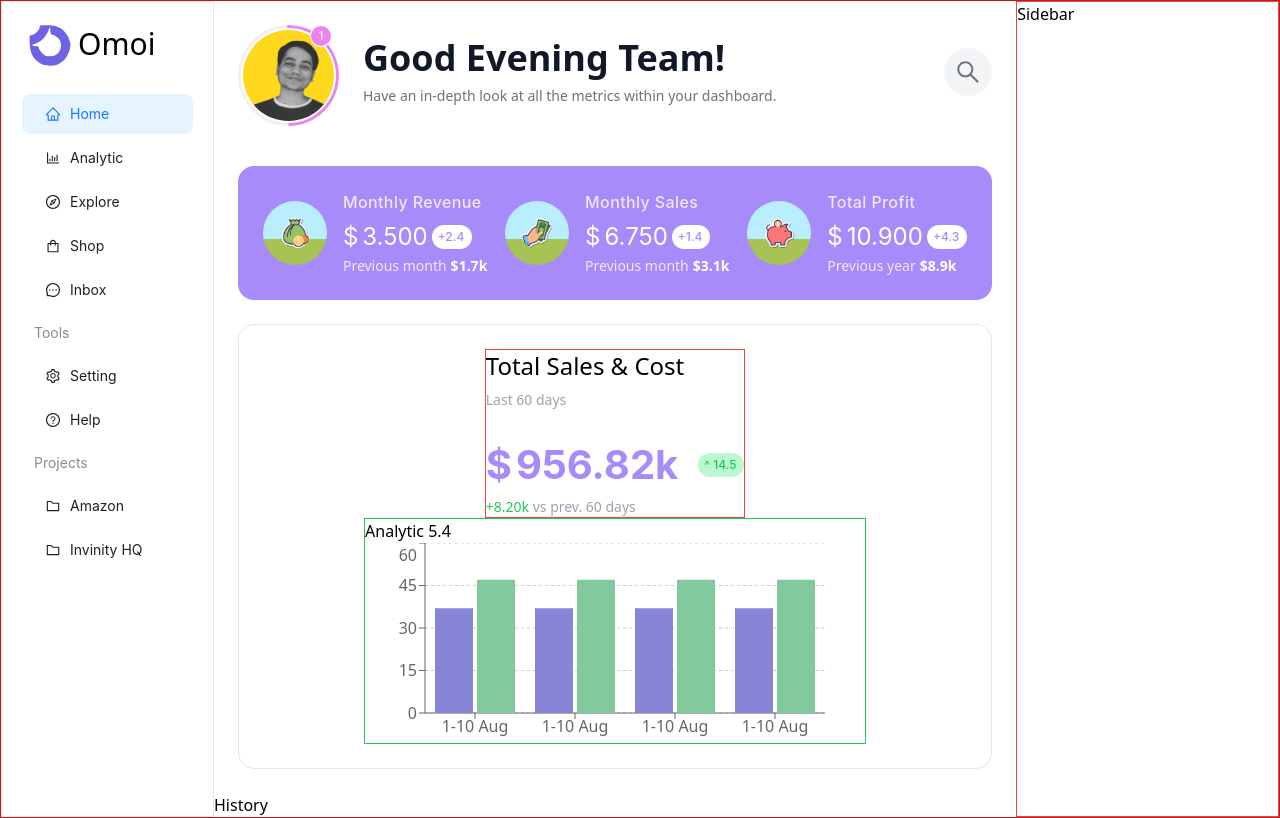
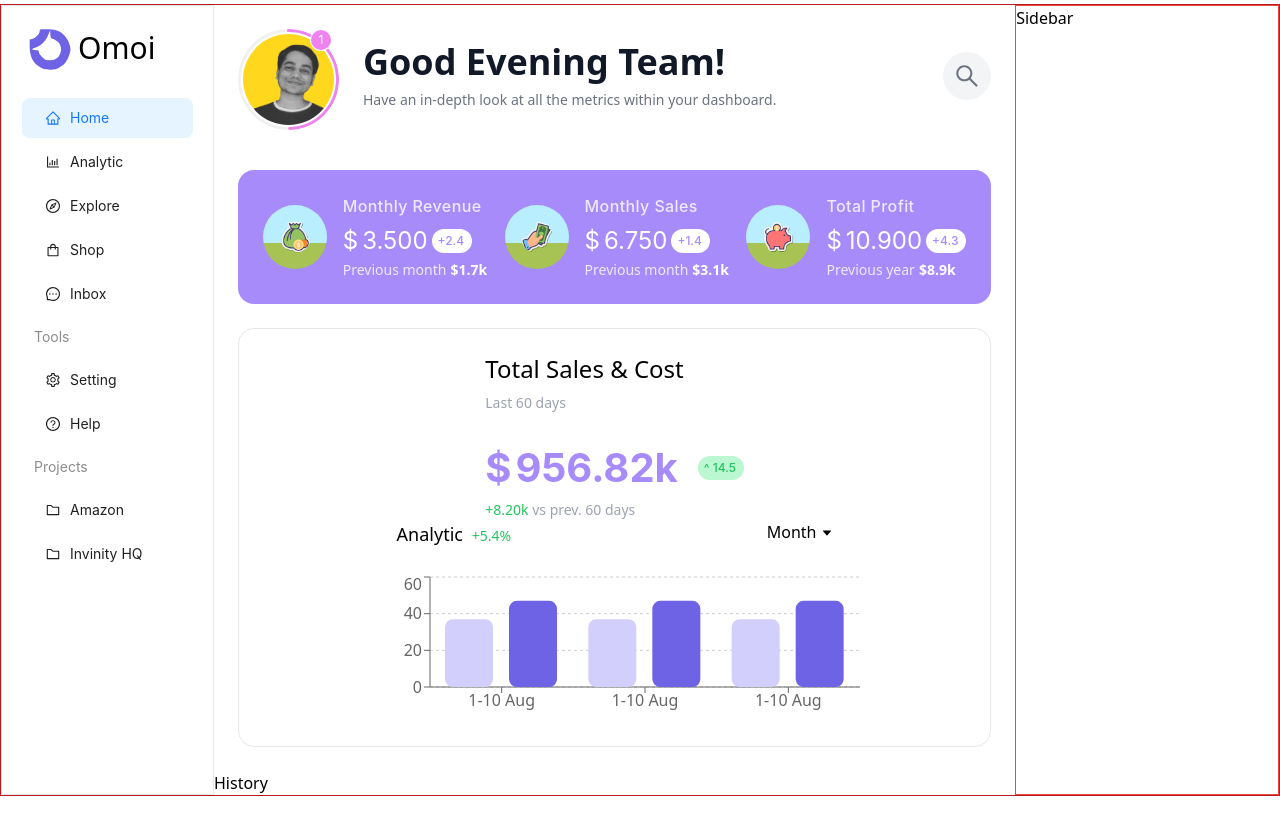
Before and after one commit to abhi-j0407/raftlabs-dashboard, a React (Vite) app: page / in a window 1280 px wide. Built offline with nearby package versions, Linux system fonts and the light colour scheme.

Commit message:
Graph section added

```diff
--- a/src/components/Main/Sales.jsx
+++ b/src/components/Main/Sales.jsx
@@ -1,20 +1,23 @@
-import { Statistic } from "antd";
-import {
-  BarChart,
-  Bar,
-  XAxis,
-  YAxis,
-  CartesianGrid,
-  Tooltip,
-} from "recharts";
+import { Dropdown, Menu, Statistic } from "antd";
+import { BarChart, Bar, XAxis, YAxis, CartesianGrid, Tooltip } from "recharts";
 import { sales } from "../../constants";
+import { useState } from "react";
+import { CaretDownOutlined } from "@ant-design/icons";
 
 const foo = 14.5;
 
 const Sales = () => {
+  const [month, setMonth] = useState(Object.keys(sales)[0]);
+
+  const items = Object.keys(sales).map((item) => ({
+    label: <p className=" capitalize">{item}</p>,
+    key: item,
+    onClick: (e) => setMonth(e.key),
+  }));
+
   return (
     <section className="m-6 flex flex-wrap justify-around rounded-2xl border border-gray-200 p-6 px-[2%] md:gap-x-2 md:gap-y-4 sm:gap-4">
-      <div className=" flex flex-col justify-between gap-6 border border-red-500">
+      <div className=" flex flex-col justify-between gap-6">
         <div className="flex flex-col gap-2">
           <h5 className=" text-2xl font-medium">Total Sales & Cost</h5>
           <p className=" text-sm text-gray-400">Last 60 days</p>
@@ -43,24 +46,42 @@ const Sales = () => {
           </p>
         </div>
       </div>
-      <div className="border border-green-500" id="container">
-        <div>
-          <h6>Analytic <span>{sales["august"].change}</span></h6>
+      <div className="grid gap-6" id="container">
+        <div className=" flex justify-between px-8">
+          <h6 className=" text-lg font-medium">
+            Analytic{" "}
+            <span
+              className={`${
+                sales[month].change > 0 ? "text-green-500" : "text-red-500"
+              } ml-1 text-sm`}
+            >
+              {sales[month].change > 0 ? "+" : "-"}
+              {sales[month].change}%
+            </span>
+          </h6>
+          <Dropdown
+            menu={{
+              items,
+            }}
+            trigger={["click"]}
+          >
+            <a className=" font-medium">
+              Month <CaretDownOutlined className=" text-xs" />
+            </a>
+          </Dropdown>
         </div>
         <BarChart
           width={500}
-          height={200}
-          data={sales["august"].stats}
-          margin={{
-            right: 40
-          }}
+          height={150}
+          data={sales[month].stats}
+          barGap={16}
         >
           <CartesianGrid strokeDasharray="3 3" vertical={false} />
           <XAxis dataKey="period" />
-          <YAxis />
-          <Tooltip />
-          <Bar dataKey="costs" fill="#8884d8" tooltip/>
-          <Bar dataKey="sales" fill="#82ca9d" />
+          <YAxis tickCount={4} />
+          <Tooltip shared={false} />
+          <Bar dataKey="costs" fill="#D3CFFC" tooltip radius={8} barSize={48} />
+          <Bar dataKey="sales" fill="#6E62E5" radius={8} barSize={48} />
         </BarChart>
       </div>
     </section>
--- a/src/constants/index.jsx
+++ b/src/constants/index.jsx
@@ -103,9 +103,22 @@ export const sales = {
         period: '1-10 Aug',
         costs: 37,
         sales: 47
+      }],
+    change: 5.4
+  },
+  september: {
+    stats: [{
+      period: '1-10 sept',
+      costs: 37,
+      sales: 47
+    },
+    {
+      period: '1-10 sept',
+      costs: 37,
+      sales: 47
       },
       {
-        period: '1-10 Aug',
+        period: '1-10 sept',
         costs: 37,
         sales: 47
       }],
```
